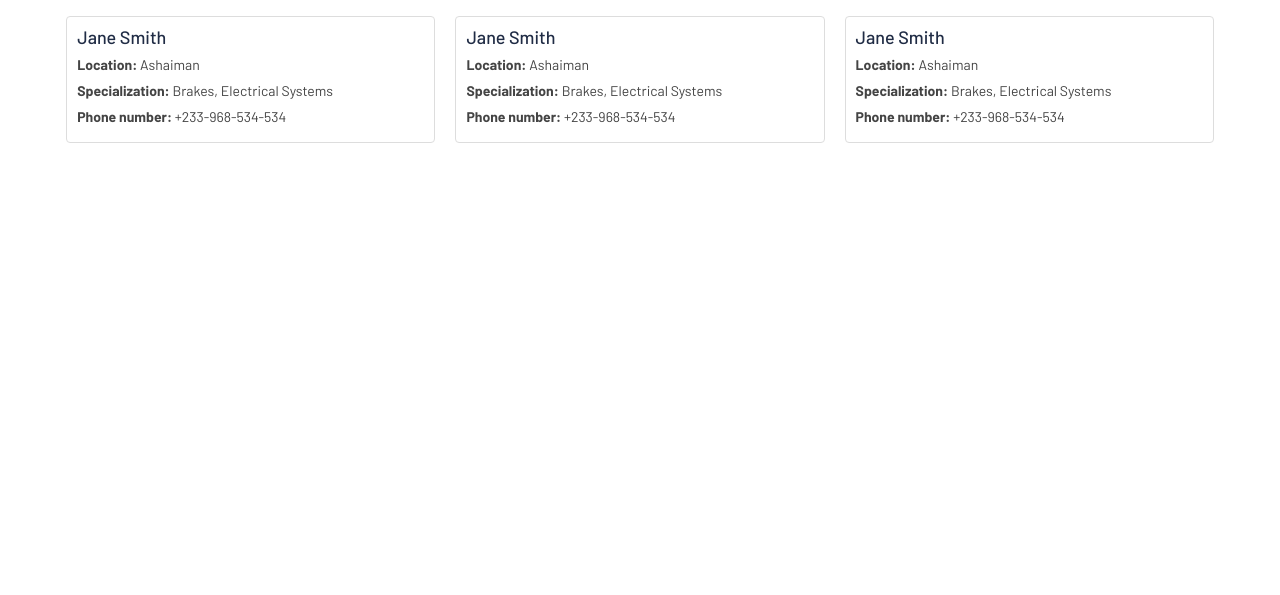
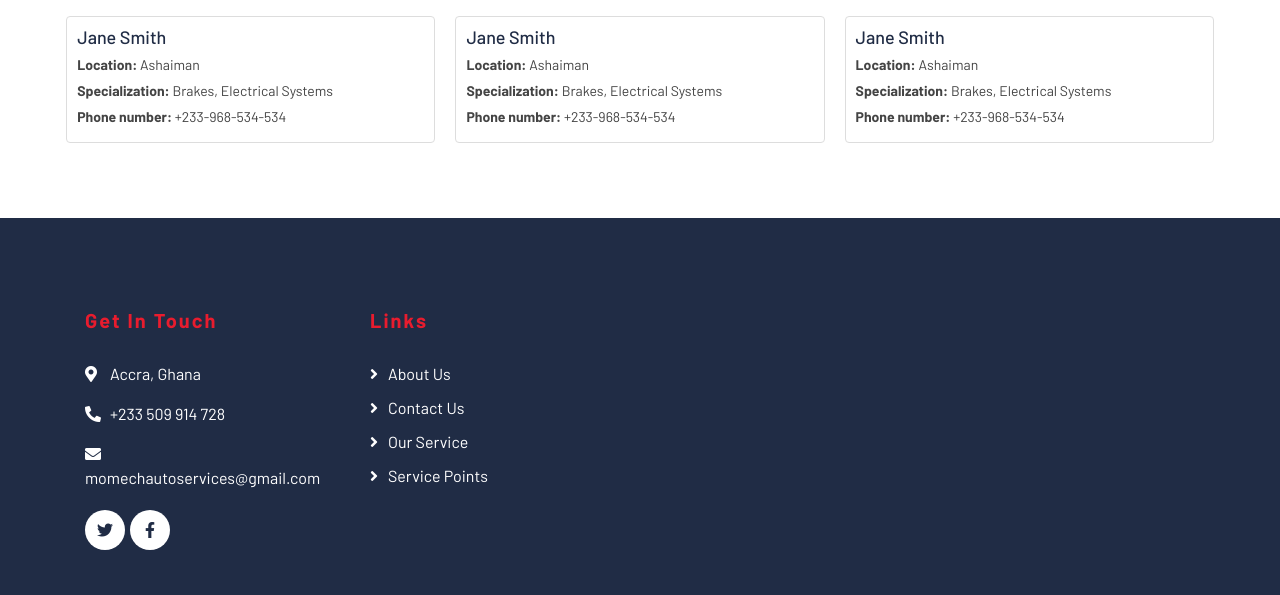
Before and after one commit to Agbode-Milan/mvpportfolioproject, a Flask app: template app/templates/user_profile-2.html in a window 1280 px wide. Shown: the part 672-1267 px from the top of the page. Before the commit the page ends 815 px from the top, so only its background shows below. Run offline with Flask 3, Linux system fonts and the light colour scheme; the template is opened without the code that fills it, so the values that code supplies are empty; some libraries are stand-ins or nearby versions; grey boxes are pictures that could not be loaded.

Commit message:
Change to the user profile 2

```diff
--- a/app/templates/user_profile-2.html
+++ b/app/templates/user_profile-2.html
@@ -239,3 +239,67 @@
           margin-bottom: 5px;
         }
       </style>
+
+                  <!-- Footer Start -->
+                  <div class="footer">
+                    <div class="container">
+                        <div class="row">
+                            <div class="col-lg-3 col-md-6">
+                                <div class="footer-contact">
+                                    <h2>Get In Touch</h2>
+                                    <p><i class="fa fa-map-marker-alt"></i>Accra, Ghana</p>
+                                    <p><i class="fa fa-phone-alt"></i>+233 509 914 728</p>
+                                    <p><i class="fa fa-envelope"></i>momechautoservices@gmail.com</p>
+                                    <div class="footer-social">
+                                        <a class="btn" href=""><i class="fab fa-twitter"></i></a>
+                                        <a class="btn" href=""><i class="fab fa-facebook-f"></i></a>
+                                    </div>
+                                </div>
+                            </div>
+                            <div class="col-lg-3 col-md-6">
+                                <div class="footer-link">
+                                    <h2>Links</h2>
+                                    <a href="about.html">About Us</a>
+                                    <a href="contact.html">Contact Us</a>
+                                    <a href="Service.html">Our Service</a>
+                                    <a href="location.html">Service Points</a>
+                                </div>
+                            </div>
+                            <div class="col-lg-3 col-md-6">
+
+                            </div>
+                            <div class="col-lg-3 col-md-6">
+
+                            </div>
+                        </div>
+                    </div>
+                </div>
+
+                <!-- Footer End -->
+
+                <!-- Back to top button -->
+                <a href="#" class="back-to-top"><i class="fa fa-chevron-up"></i></a>
+
+                <!-- Pre Loader -->
+                <div id="loader" class="show">
+                    <div class="loader"></div>
+                </div>
+
+                <!-- JavaScript Libraries -->
+                <script src="https://code.jquery.com/jquery-3.4.1.min.js"></script>
+                <script src="https://stackpath.bootstrapcdn.com/bootstrap/4.4.1/js/bootstrap.bundle.min.js"></script>
+                <script src="/static/lib/easing/easing.min.js"></script>
+                <script src="/static/lib/owlcarousel/owl.carousel.min.js"></script>
+                <script src="/static/lib/waypoints/waypoints.min.js"></script>
+                <script src="/static/lib/counterup/counterup.min.js"></script>
+
+                <!-- Contact Javascript File -->
+                <script src="mail/jqBootstrapValidation.min.js"></script>
+                <script src="mail/contact.js"></script>
+
+                <!-- Javascript -->
+                <script src="/static/js/main.js"></script>
+
+    </body>
+
+    </html>
```
